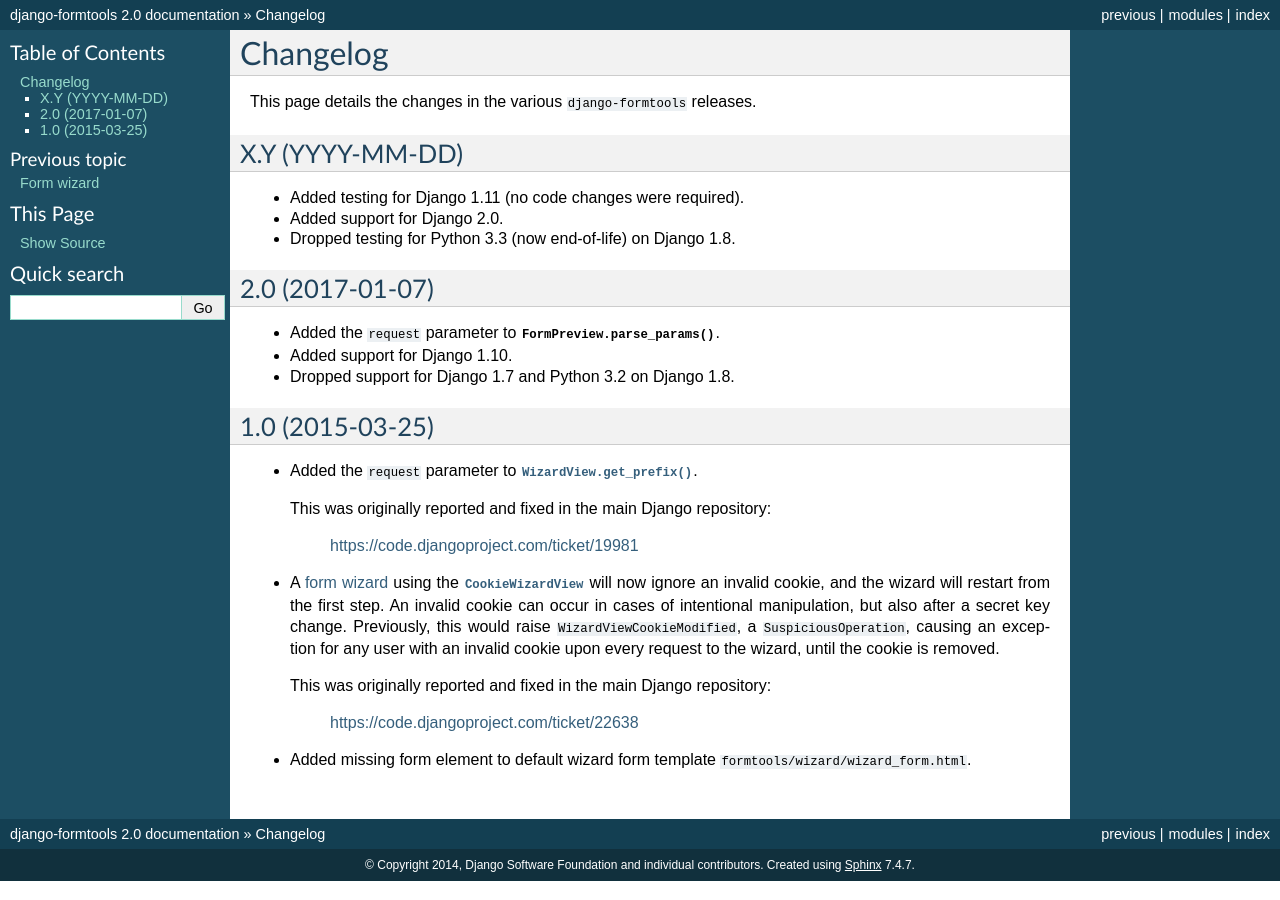
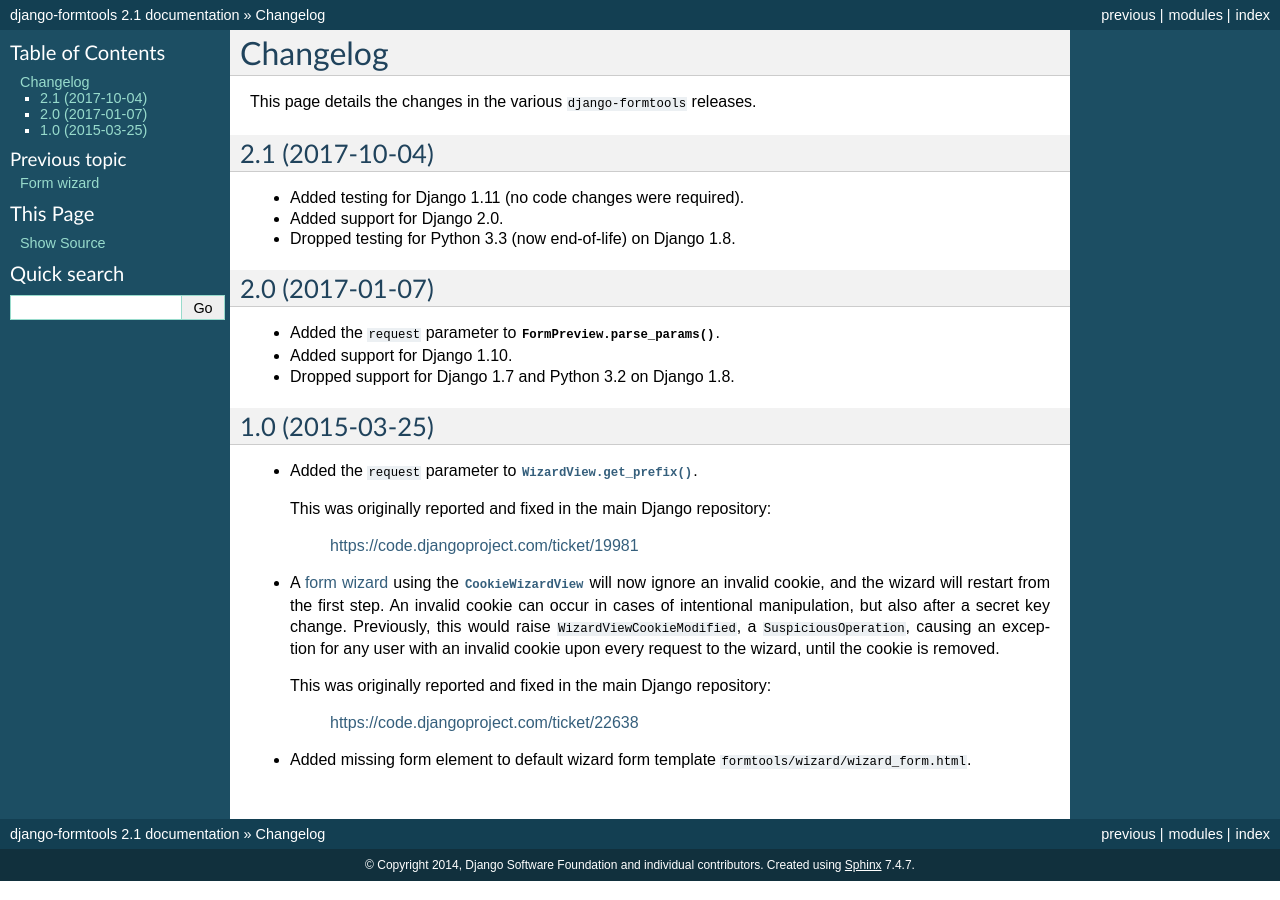
Before and after one commit to jazzband/django-formtools, a Sphinx documentation site: the page built from docs/changelog.rst, in a window 1280 px wide. Built offline with Sphinx 7.4.7, drawn with Linux system fonts in a browser that asks for light colours.

Commit message:
Bump version for 2.1 release

```diff
--- a/docs/changelog.rst
+++ b/docs/changelog.rst
@@ -3,7 +3,7 @@
 
 This page details the changes in the various ``django-formtools`` releases.
 
-X.Y (YYYY-MM-DD)
+2.1 (2017-10-04)
 ----------------
 
 - Added testing for Django 1.11 (no code changes were required).
--- a/formtools/__init__.py
+++ b/formtools/__init__.py
@@ -1,3 +1,3 @@
-__version__ = '2.0'
+__version__ = '2.1'
 
 default_app_config = 'formtools.apps.FormToolsConfig'
```
